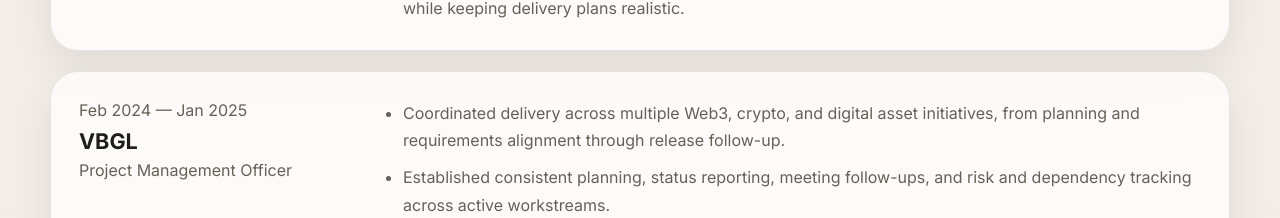
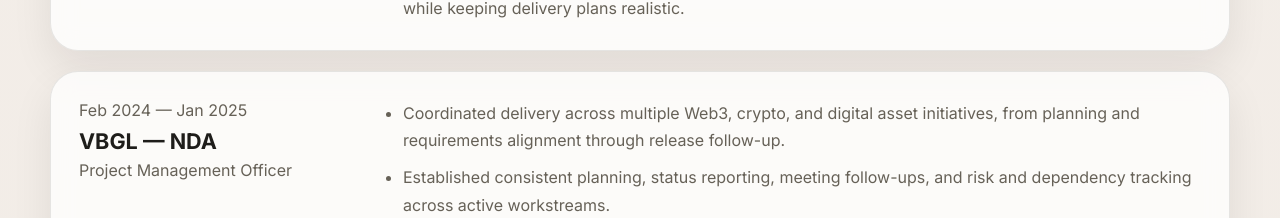
Before and after one commit to Boichenko/boichenko.github.io, a React (Vite) app: page / in a window 1280 px wide. Shown: the part 2580-2798 px from the top of the page. Built offline with nearby package versions, Linux system fonts and the light colour scheme.

Commit message:
Mark VBGL experience as NDA

```diff
--- a/src/App.jsx
+++ b/src/App.jsx
@@ -15,7 +15,7 @@
     ],
   },
   {
-    company: 'VBGL',
+    company: 'VBGL — NDA',
     role: 'Project Management Officer',
     period: 'Feb 2024 — Jan 2025',
     achievements: [
```
